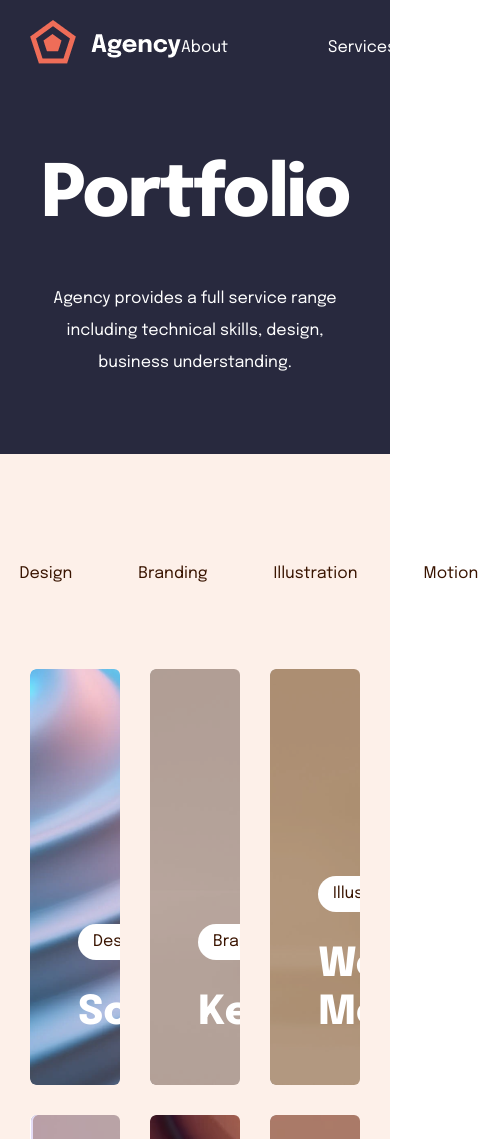
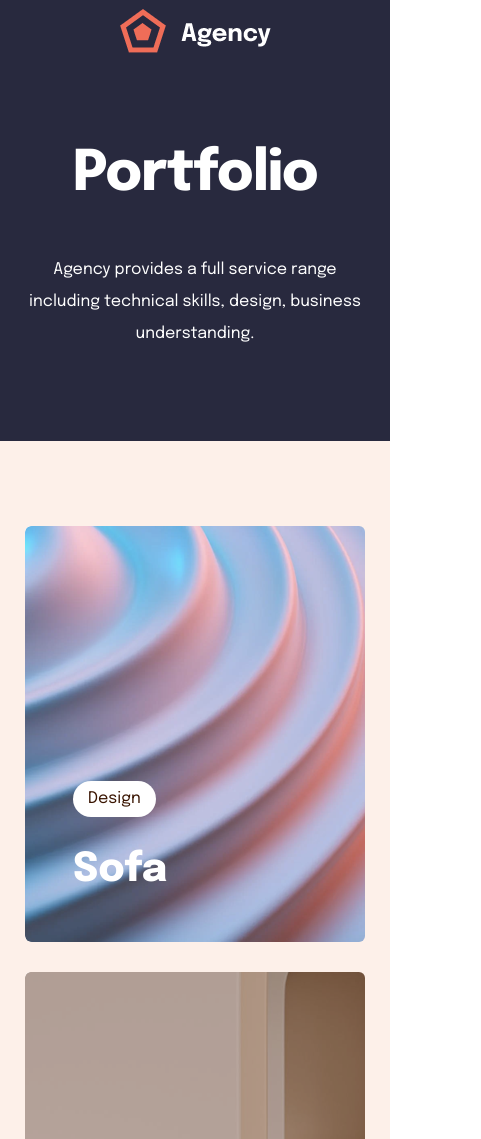
Before and after one commit to nmrcode/jupiter-hh, a React (Create React App) app: page / in a window 390 px wide. Shown: the top 1139 px of the page, 481 px wide, since content can reach past the window. Built offline with nearby package versions, Linux system fonts and the light colour scheme.

Commit message:
полностью готовый адаптив

```diff
--- a/src/components/Catalog/Filters/Filters.tsx
+++ b/src/components/Catalog/Filters/Filters.tsx
@@ -1,17 +1,26 @@
 import { FC } from "react";
 import s from "./Filters.module.scss";
+import useMediaQuery from "../../../hooks/useMediaQuery";
 
 interface FiltersProps {
   filterItems: string[];
 }
 
 const Filters: FC<FiltersProps> = ({ filterItems }) => {
+  const match = useMediaQuery("(max-width: 992px)");
+
   return (
-    <div className={s.wrapper}>
-      {filterItems.map((filter) => (
-        <button className={s.button}>{filter}</button>
-      ))}
-    </div>
+    <>
+      {!match ? (
+        <div className={s.wrapper}>
+          {filterItems.map((filter) => (
+            <button key={filter} className={s.button}>
+              {filter}
+            </button>
+          ))}
+        </div>
+      ) : null}
+    </>
   );
 };
 
--- a/src/components/Catalog/ProductList/ProductItem/ProductItem.module.scss
+++ b/src/components/Catalog/ProductList/ProductItem/ProductItem.module.scss
@@ -10,8 +10,13 @@
   overflow: hidden;
   transition: transform .2s ease-in-out;
 
-  &:hover{
+  &:hover {
     transform: scale(1.05);
+  }
+
+  @media (max-width: 375px) {
+    margin: 0 auto;
+    width: 300px;
   }
 }
 
--- a/src/components/Catalog/ProductList/ProductList.module.scss
+++ b/src/components/Catalog/ProductList/ProductList.module.scss
@@ -1,6 +1,7 @@
 .wrapper{
   padding-top: 30px;
   display: grid;
-  grid-template-columns: repeat(3, 1fr);
+  grid-template-columns: repeat(auto-fill, 340px);
+  justify-content: center;
   gap: 30px
 }
--- a/src/components/Catalog/ProductList/ProductList.tsx
+++ b/src/components/Catalog/ProductList/ProductList.tsx
@@ -12,7 +12,7 @@ const ProductList: FC<CardListProps> = ({ products }) => {
   return (
     <div className={s.wrapper}>
       {products.map((product) => (
-        <ProductItem product={product} />
+        <ProductItem key={product.title} product={product} />
       ))}
     </div>
   );
--- a/src/components/Header/Header.module.scss
+++ b/src/components/Header/Header.module.scss
@@ -12,6 +12,14 @@
   align-items: flex-end;
   justify-content: space-between;
   padding: 16px 0;
+
+  @media (max-width: 992px) {
+    padding: 9px 0;
+    justify-content: center;
+    button{
+      display: none;
+    }
+  }
 }
 
 .logo{
--- a/src/components/Header/Navigation/Navigation.module.scss
+++ b/src/components/Header/Navigation/Navigation.module.scss
@@ -1,6 +1,9 @@
 .nav{
   display: flex;
   align-items: center;
+  @media (max-width: 992px) {
+    display: none;
+  }
 }
 
 .link{
@@ -29,4 +32,10 @@
       width: 100%;
     }
   }
+
+  @media (max-width: 1200px) {
+    &:not(:last-child){
+      margin-right: 60px;
+    }
+  }
 }
--- a/src/components/Hero/Hero.module.scss
+++ b/src/components/Hero/Hero.module.scss
@@ -1,20 +1,30 @@
-.section{
+.section {
   padding-top: 160px;
   padding-bottom: 75px;
   background-color: var(--bgDark);
   text-align: center;
   color: var(--font);
+
+  @media (max-width: 992px) {
+    padding-top: 147px;
+    padding-bottom: 91px;
+  }
 }
 
-.title{
+.title {
   font-size: 72px;
   letter-spacing: -2px;
   line-height: 1;
   font-weight: 800;
   margin-bottom: 51px;
+
+  @media (max-width: 992px) {
+    font-size: 56px;
+    letter-spacing: -1px;
+  }
 }
 
-.subtitle{
+.subtitle {
   max-width: 570px;
   margin: 0 auto;
   font-size: 16px;
--- a/src/components/Shared/Container/Container.module.scss
+++ b/src/components/Shared/Container/Container.module.scss
@@ -2,4 +2,8 @@
   max-width: 1174px;
   margin: 0 auto;
   padding: 0 30px;
+
+  @media (max-width: 992px) {
+    padding: 0 23px;
+  }
 }
--- /dev/null
+++ b/src/hooks/useMediaQuery.ts
@@ -0,0 +1,38 @@
+import { useEffect, useState } from "react";
+
+const useMediaQuery = (query: string) => {
+  const [matches, setMatches] = useState(false);
+
+  useEffect(() => {
+    let mounted = true;
+
+    const mediaQueryList = window.matchMedia(query);
+    setMatches(mediaQueryList.matches);
+
+    const handler = (event: MediaQueryListEvent) => {
+      if (!mounted) {
+        return;
+      }
+      setMatches(event.matches);
+    };
+
+    if (mediaQueryList.addListener) {
+      mediaQueryList.addListener(handler);
+    } else {
+      mediaQueryList.addEventListener("change", handler);
+    }
+
+    return () => {
+      mounted = false;
+      if (mediaQueryList.removeListener) {
+        mediaQueryList.removeListener(handler);
+      } else {
+        mediaQueryList.removeEventListener("change", handler);
+      }
+    };
+  }, [query]);
+
+  return Boolean(matches);
+};
+
+export default useMediaQuery;
--- a/src/index.tsx
+++ b/src/index.tsx
@@ -2,7 +2,6 @@ import React from "react";
 import ReactDOM from "react-dom/client";
 import App from "./components/App/App";
 import "./scss/global.scss";
-import "./scss/vars.scss";
 
 const root = ReactDOM.createRoot(
   document.getElementById("root") as HTMLElement
--- a/src/scss/global.scss
+++ b/src/scss/global.scss
@@ -1,3 +1,5 @@
+@import "vars";
+
 *{
   margin: 0;
   padding: 0;
--- a/src/scss/vars.scss
+++ b/src/scss/vars.scss
@@ -1,4 +1,5 @@
 :root{
+  //Colors
   --bgDark: #28293e;
   --bgLight: #fdf0e9;
   --accent: #16cd53;
```
